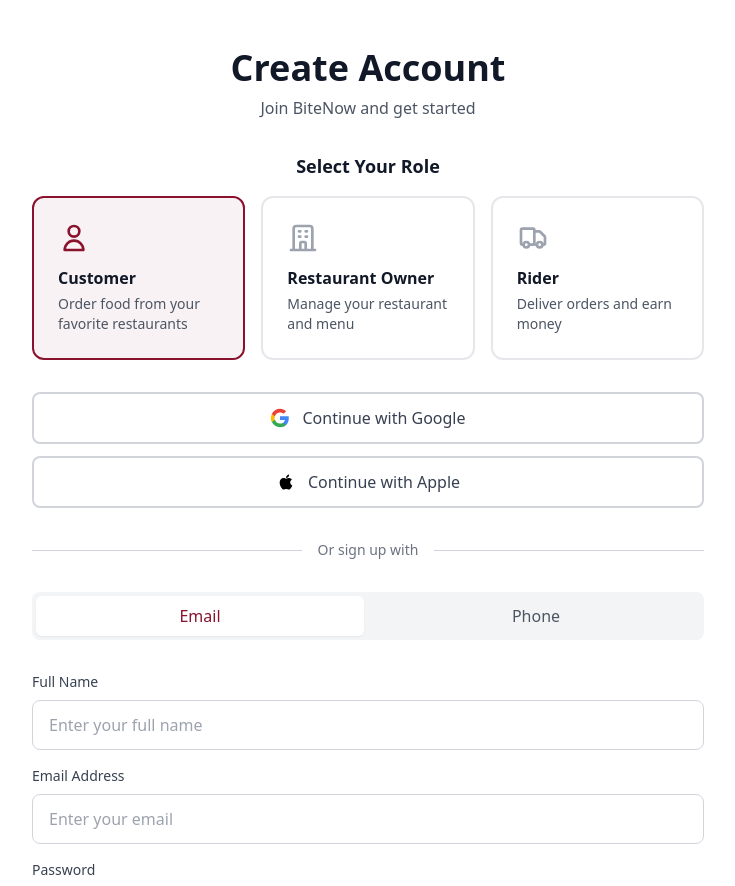
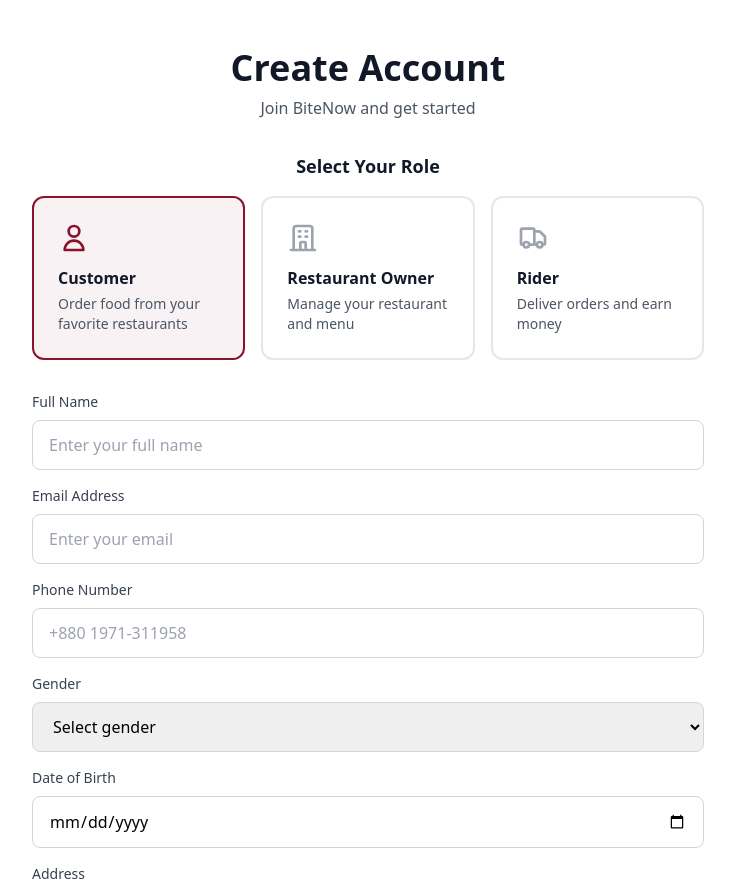
Before and after one commit to chatok-jnr/BiteNow, a React (Vite) app in the folder frontend/: page /signup in a window 1280 px wide. Shown: the top 886 px of the page, without its empty margins (272-1007 px from the left). Built offline with nearby package versions, Linux system fonts and the light colour scheme.

Commit message:
feat: enhance signup form with additional fields for gender, birth date, address

```diff
--- a/frontend/src/pages/Signup.jsx
+++ b/frontend/src/pages/Signup.jsx
@@ -3,13 +3,15 @@ import { Link } from "react-router-dom";
 
 function Signup() {
   const [selectedRole, setSelectedRole] = useState("customer");
-  const [signupMethod, setSignupMethod] = useState("email"); // 'email' or 'phone'
   const [formData, setFormData] = useState({
     fullName: "",
     email: "",
     phone: "",
+    gender: "",
     password: "",
     confirmPassword: "",
+    address: "",
+    birthDate: "",
   });
 
   const roles = [
@@ -87,19 +89,8 @@ function Signup() {
     console.log("Signup:", {
       ...formData,
       role: selectedRole,
-      method: signupMethod,
     });
     // Add registration logic here
-  };
-
-  const handleGoogleSignup = () => {
-    console.log("Google signup as:", selectedRole);
-    // Add Google OAuth logic here
-  };
-
-  const handleAppleSignup = () => {
-    console.log("Apple signup as:", selectedRole);
-    // Add Apple OAuth logic here
   };
 
   return (
@@ -143,82 +134,6 @@ function Signup() {
           </div>
         </div>
 
-        {/* Social Signup Buttons */}
-        <div className="space-y-3">
-          <button
-            onClick={handleGoogleSignup}
-            className="w-full flex items-center justify-center gap-3 px-4 py-3 border-2 border-gray-300 rounded-lg hover:border-gray-400 transition-colors duration-200"
-          >
-            <svg className="w-5 h-5" viewBox="0 0 24 24">
-              <path
-                fill="#4285F4"
-                d="M22.56 12.25c0-.78-.07-1.53-.2-2.25H12v4.26h5.92c-.26 1.37-1.04 2.53-2.21 3.31v2.77h3.57c2.08-1.92 3.28-4.74 3.28-8.09z"
-              />
-              <path
-                fill="#34A853"
-                d="M12 23c2.97 0 5.46-.98 7.28-2.66l-3.57-2.77c-.98.66-2.23 1.06-3.71 1.06-2.86 0-5.29-1.93-6.16-4.53H2.18v2.84C3.99 20.53 7.7 23 12 23z"
-              />
-              <path
-                fill="#FBBC05"
-                d="M5.84 14.09c-.22-.66-.35-1.36-.35-2.09s.13-1.43.35-2.09V7.07H2.18C1.43 8.55 1 10.22 1 12s.43 3.45 1.18 4.93l2.85-2.22.81-.62z"
-              />
-              <path
-                fill="#EA4335"
-                d="M12 5.38c1.62 0 3.06.56 4.21 1.64l3.15-3.15C17.45 2.09 14.97 1 12 1 7.7 1 3.99 3.47 2.18 7.07l3.66 2.84c.87-2.6 3.3-4.53 6.16-4.53z"
-              />
-            </svg>
-            <span className="text-gray-700 font-medium">
-              Continue with Google
-            </span>
-          </button>
-
-          <button
-            onClick={handleAppleSignup}
-            className="w-full flex items-center justify-center gap-3 px-4 py-3 border-2 border-gray-300 rounded-lg hover:border-gray-400 transition-colors duration-200"
-          >
-            <svg className="w-5 h-5" viewBox="0 0 24 24" fill="currentColor">
-              <path d="M17.05 20.28c-.98.95-2.05.88-3.08.4-1.09-.5-2.08-.48-3.24 0-1.44.62-2.2.44-3.06-.4C2.79 15.25 3.51 7.59 9.05 7.31c1.35.07 2.29.74 3.08.8 1.18-.24 2.31-.93 3.57-.84 1.51.12 2.65.72 3.4 1.8-3.12 1.87-2.38 5.98.48 7.13-.57 1.5-1.31 2.99-2.54 4.09l.01-.01zM12.03 7.25c-.15-2.23 1.66-4.07 3.74-4.25.29 2.58-2.34 4.5-3.74 4.25z" />
-            </svg>
-            <span className="text-gray-700 font-medium">
-              Continue with Apple
-            </span>
-          </button>
-        </div>
-
-        {/* Divider */}
-        <div className="relative">
-          <div className="absolute inset-0 flex items-center">
-            <div className="w-full border-t border-gray-300"></div>
-          </div>
-          <div className="relative flex justify-center text-sm">
-            <span className="px-4 bg-white text-gray-500">Or sign up with</span>
-          </div>
-        </div>
-
-        {/* Toggle between Email and Phone */}
-        <div className="flex gap-2 p-1 bg-gray-100 rounded-lg">
-          <button
-            onClick={() => setSignupMethod("email")}
-            className={`flex-1 py-2 px-4 rounded-md font-medium transition-colors duration-200 ${
-              signupMethod === "email"
-                ? "bg-white text-primary shadow-sm"
-                : "text-gray-600 hover:text-gray-900"
-            }`}
-          >
-            Email
-          </button>
-          <button
-            onClick={() => setSignupMethod("phone")}
-            className={`flex-1 py-2 px-4 rounded-md font-medium transition-colors duration-200 ${
-              signupMethod === "phone"
-                ? "bg-white text-primary shadow-sm"
-                : "text-gray-600 hover:text-gray-900"
-            }`}
-          >
-            Phone
-          </button>
-        </div>
-
         {/* Signup Form */}
         <form onSubmit={handleSubmit} className="space-y-4">
           <div>
@@ -240,8 +155,6 @@ function Signup() {
             />
           </div>
 
-          {signupMethod === "email" ? (
-            <>
           <div>
             <label
               htmlFor="email"
@@ -258,6 +171,84 @@ function Signup() {
               onChange={handleInputChange}
               className="w-full px-4 py-3 border border-gray-300 rounded-lg focus:outline-none focus:ring-2 focus:ring-primary focus:border-transparent"
               placeholder="Enter your email"
+            />
+          </div>
+
+          <div>
+            <label
+              htmlFor="phone"
+              className="block text-sm font-medium text-gray-700 mb-2"
+            >
+              Phone Number
+            </label>
+            <input
+              id="phone"
+              name="phone"
+              type="tel"
+              required
+              value={formData.phone}
+              onChange={handleInputChange}
+              className="w-full px-4 py-3 border border-gray-300 rounded-lg focus:outline-none focus:ring-2 focus:ring-primary focus:border-transparent"
+              placeholder="+880 1971-311958"
+            />
+          </div>
+
+          <div>
+            <label
+              htmlFor="gender"
+              className="block text-sm font-medium text-gray-700 mb-2"
+            >
+              Gender
+            </label>
+            <select
+              id="gender"
+              name="gender"
+              required
+              value={formData.gender}
+              onChange={handleInputChange}
+              className="w-full px-4 py-3 border border-gray-300 rounded-lg focus:outline-none focus:ring-2 focus:ring-primary focus:border-transparent"
+            >
+              <option value="">Select gender</option>
+              <option value="Male">Male</option>
+              <option value="Female">Female</option>
+              <option value="Other">Other</option>
+            </select>
+          </div>
+
+          <div>
+            <label
+              htmlFor="birthDate"
+              className="block text-sm font-medium text-gray-700 mb-2"
+            >
+              Date of Birth
+            </label>
+            <input
+              id="birthDate"
+              name="birthDate"
+              type="date"
+              required
+              value={formData.birthDate}
+              onChange={handleInputChange}
+              className="w-full px-4 py-3 border border-gray-300 rounded-lg focus:outline-none focus:ring-2 focus:ring-primary focus:border-transparent"
+            />
+          </div>
+
+          <div>
+            <label
+              htmlFor="address"
+              className="block text-sm font-medium text-gray-700 mb-2"
+            >
+              Address
+            </label>
+            <textarea
+              id="address"
+              name="address"
+              required
+              value={formData.address}
+              onChange={handleInputChange}
+              rows="2"
+              className="w-full px-4 py-3 border border-gray-300 rounded-lg focus:outline-none focus:ring-2 focus:ring-primary focus:border-transparent resize-none"
+              placeholder="Enter your address"
             />
           </div>
 
@@ -298,27 +289,6 @@ function Signup() {
               placeholder="Confirm your password"
             />
           </div>
-            </>
-          ) : (
-            <div>
-              <label
-                htmlFor="phone"
-                className="block text-sm font-medium text-gray-700 mb-2"
-              >
-                Phone Number
-              </label>
-              <input
-                id="phone"
-                name="phone"
-                type="tel"
-                required
-                value={formData.phone}
-                onChange={handleInputChange}
-                className="w-full px-4 py-3 border border-gray-300 rounded-lg focus:outline-none focus:ring-2 focus:ring-primary focus:border-transparent"
-                placeholder="+1 (555) 000-0000"
-              />
-            </div>
-          )}
 
           <div className="flex items-start">
             <input
```
Lines whose indentation alone changed are shown as unchanged.
